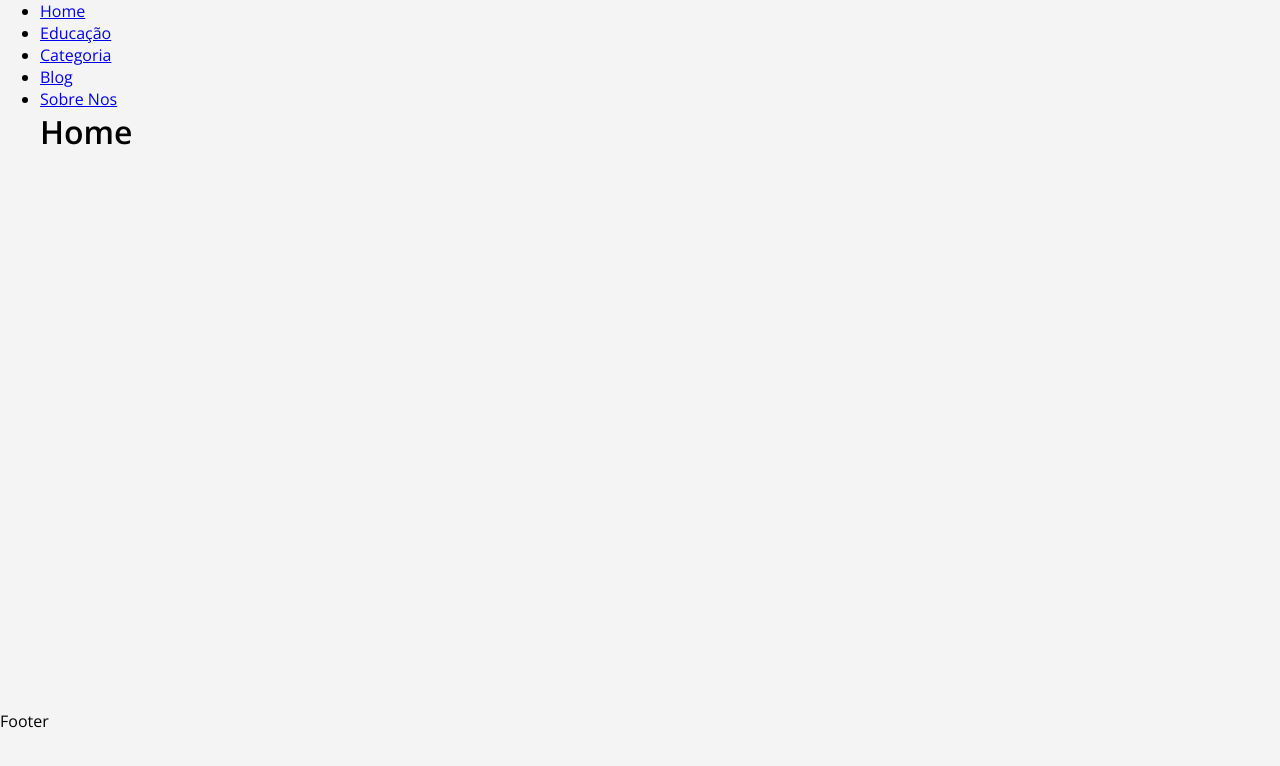
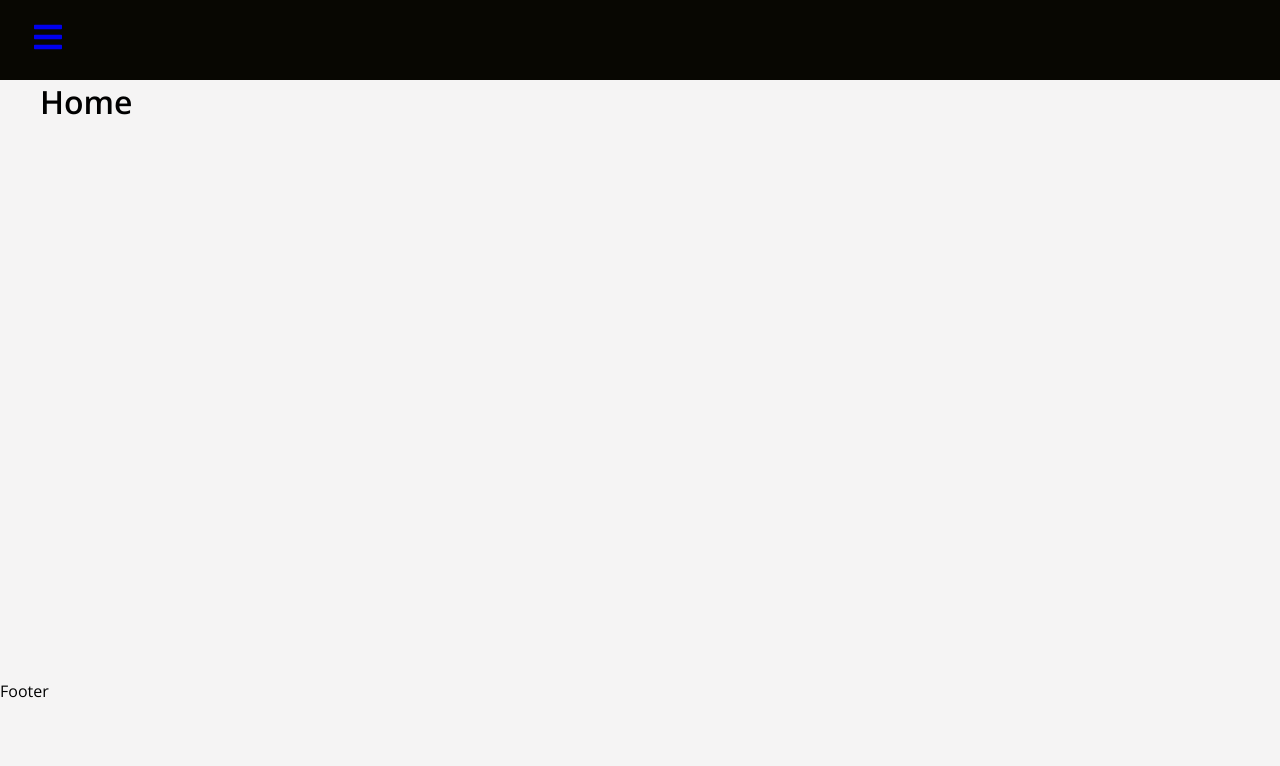
Before and after one commit to Musta-eideh/GarageFriesian, a React (Create React App) app in the folder garagefriesian/: page / in a window 1280 px wide. Shown: the top 766 px of the page. Built offline with nearby package versions, Linux system fonts and the light colour scheme.

Commit message:
Navbar components

```diff
--- a/garagefriesian/src/components/layout/Navbar.js
+++ b/garagefriesian/src/components/layout/Navbar.js
@@ -1,35 +1,49 @@
-import { Link } from 'react-router-dom';
-import { FaBars } from 'react-icons/fa'
+import React, { useState } from "react";
+import { Link } from "react-router-dom";
+import { FaBars } from "react-icons/fa";
+import { AiOutlineClose } from "react-icons/ai";
+import { SidebarData } from "./SidebarData";
 
-import Container from './Container';
+import Container from "./Container";
 
-import styles from './Navbar.module.css';
-import logo from '../../img/GHorseF.png'
+import styles from "./Navbar.module.css";
+import logo from "../../img/GHorseF.png";
 
 function Navbar() {
-    return(
-        <nav>
-            <Container>
-                <ul>
-                    <li>
-                        <Link to="/">Home</Link>
-                    </li>
-                    <li>
-                        <Link to="/educacao">Educação</Link>
-                    </li>
-                    <li>
-                        <Link to="/categoria">Categoria</Link>
-                    </li>
-                    <li>
-                        <Link to="/blog">Blog</Link>
-                    </li>
-                    <li>
-                        <Link to="/sobrenos">Sobre Nos</Link>
-                    </li>
-                </ul>
-            </Container>
-      </nav>
-    )
+  const [sidebar, setSidebar] = useState(false);
+  const showSidebar = () => setSidebar(!sidebar);
+
+  return (
+    <>
+      {/* <Container> */}
+        <div className={styles.navbar}>
+          <Link to="#" className={styles.menubars}>
+            <FaBars onClick={showSidebar} />
+          </Link>
+        </div>
+
+        <nav className={`${styles.navmenu} ${sidebar ? styles.active : ""}`}>
+          <ul className={styles.navmenuitems} onClick={showSidebar}>
+            <li className={styles.navbartoggle}>
+              <Link to="#" className={styles.menubars}>
+                <AiOutlineClose />
+              </Link>
+            </li>
+            {SidebarData.map((item, index) => {
+              return (
+                <li key={index} className={item.cName}>
+                  <Link to={item.path}>
+                    {item.icon}
+                    <span>{item.title}</span>
+                  </Link>
+                </li>
+              );
+            })}
+          </ul>
+        </nav>
+      {/* </Container> */}
+    </>
+  );
 }
 
 export default Navbar;
--- a/garagefriesian/src/components/layout/Navbar.module.css
+++ b/garagefriesian/src/components/layout/Navbar.module.css
@@ -0,0 +1,71 @@
+.navbar {
+    background-color: #080702;
+    height: 80px;
+    display: flex;
+    justify-content: start;
+    align-items: center;
+}
+
+.menubars {
+    margin-left: 2rem;
+    font-size: 2rem;
+    background: none;
+}
+
+.navmenu {
+    background-color: #080702;
+    width: 250px;
+    height: 100vh;
+    display: flex;
+    justify-content: center;
+    position: fixed;
+    top: 0;
+    left: -100%;
+    transition: 850ms;
+}
+
+.navmenu.active {
+    left: 0;
+    transition: 350ms;
+}
+
+.navtext {
+    display: flex;
+    justify-content: start;
+    align-items: center;
+    padding: 8px 0px 8px 16px;
+    list-style: none;
+    height: 60px;
+}
+
+.navtext a {
+    text-decoration: none;
+    color: #F5F4F4;
+    font-size: 18px;
+    width: 95%;
+    height: 100%;
+    display: flex;
+    align-items: center;
+    padding: 0 16px;
+    border-radius: 4px;
+}
+
+.navtext a:hover {
+    background-color: #F3F30A;
+}
+
+.navmenuitems {
+    width: 100%;
+}
+
+.navbartoggle {
+    background-color: #080702;
+    width: 100%;
+    height: 80px;
+    justify-content: start;
+    align-items: center;
+}
+
+span {
+    margin-left: 16px;
+}
--- /dev/null
+++ b/garagefriesian/src/components/layout/SidebarData.js
@@ -0,0 +1,31 @@
+import React from 'react';
+
+import styles from '../layout/Navbar.module.css'
+
+export const SidebarData = [
+    {
+        title: 'Home',
+        path: '/',
+        cName: styles.navtext
+    },
+    {
+        title: 'Educação',
+        path: '/educacao',
+        cName: styles.navtext
+    },
+    {
+        title: 'Categorias',
+        path: '/categoria',
+        cName: styles.navtext
+    },
+    {
+        title: 'Blog',
+        path: '/blog',
+        cName: styles.navtext
+    },
+    {
+        title: 'Sobre nós',
+        path: '/sobrenos',
+        cName: styles.navtext
+    },
+]
```
